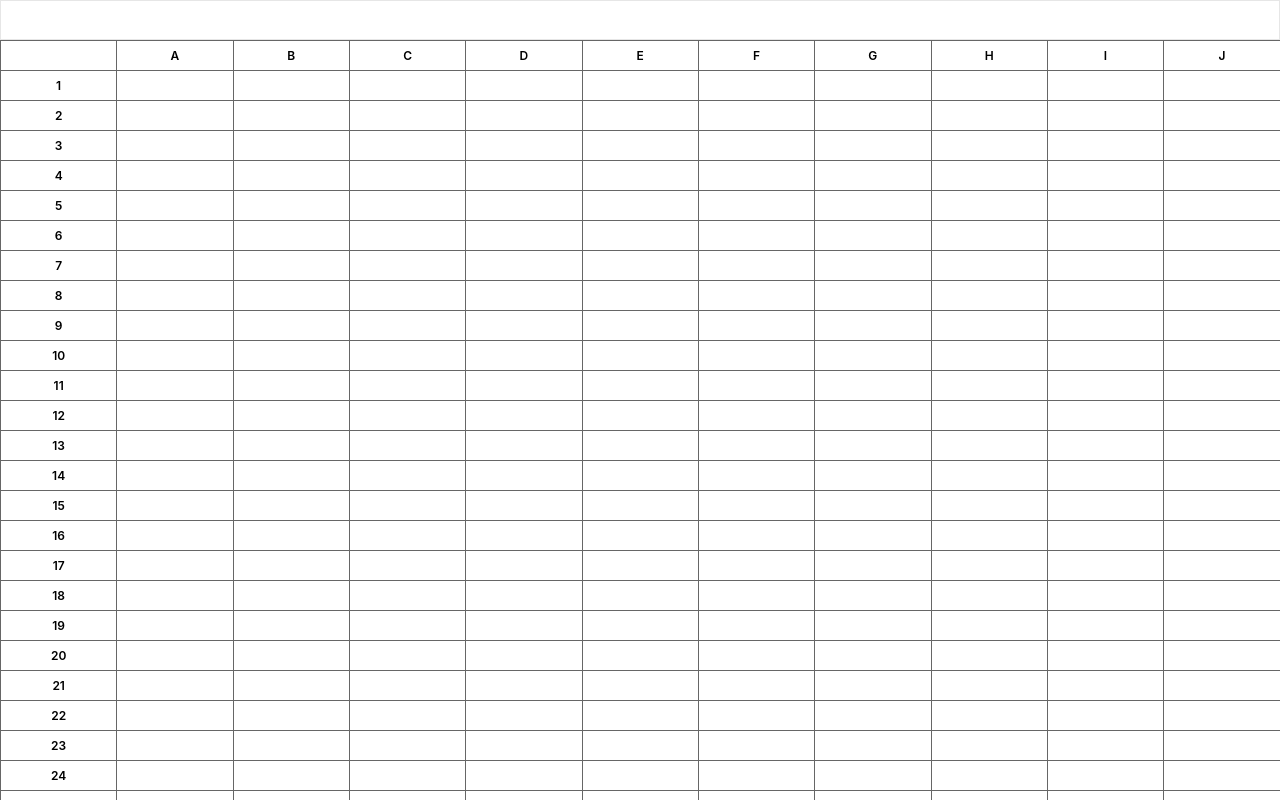
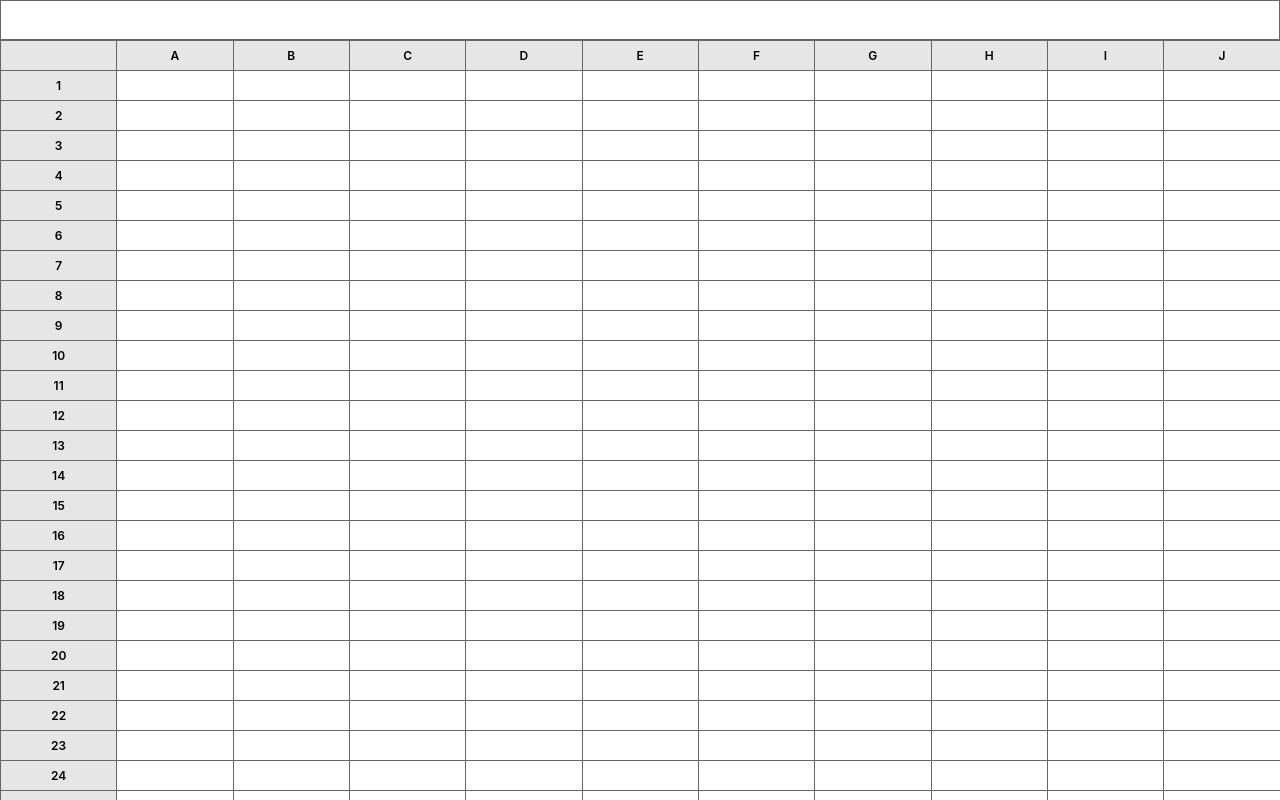
Before and after one commit to thesolarmonk/nusheets, a Vue app: page / in a window 1280 px wide. Built offline with nearby package versions, Linux system fonts and the light colour scheme; a web font is replaced by a local one.

Commit message:
[STYLE]: Minor global style changes

```diff
--- a/src/App.vue
+++ b/src/App.vue
@@ -1,5 +1,5 @@
 <template>
-  <div class="app">
+  <div class="app fill-viewport">
     <router-view />
   </div>
 </template>
@@ -31,12 +31,14 @@ html {
 /* CSS Global Style Variables */
 
 :root {
-  --background-color-default: #fff;
   --primary-color: #fff;
-  --primary-color-dark: rgb(230, 230, 230);
+  --primary-color-dark: #666;
+  --primary-color-invert: #000;
+  --secondary-color: rgb(230, 230, 230);
   --accent-color: rgb(41, 111, 252);
 
   --font-color-default: #000;
+  --font-color-invert: #fff;
 
   --font-family: "Inter", sans-serif;
   --font-style-default: normal;
@@ -56,14 +58,17 @@ html {
 html,
 body,
 .app {
-  background-color: var(--background-color-default);
+  background-color: var(--primary-color);
   z-index: 0;
 
   font-size: var(--font-size-default);
-  overflow: scroll;
 }
 
 .app {
+  overflow: hidden;
+}
+
+.fill-viewport {
   width: 100vw;
   height: 100vh;
 }
```
